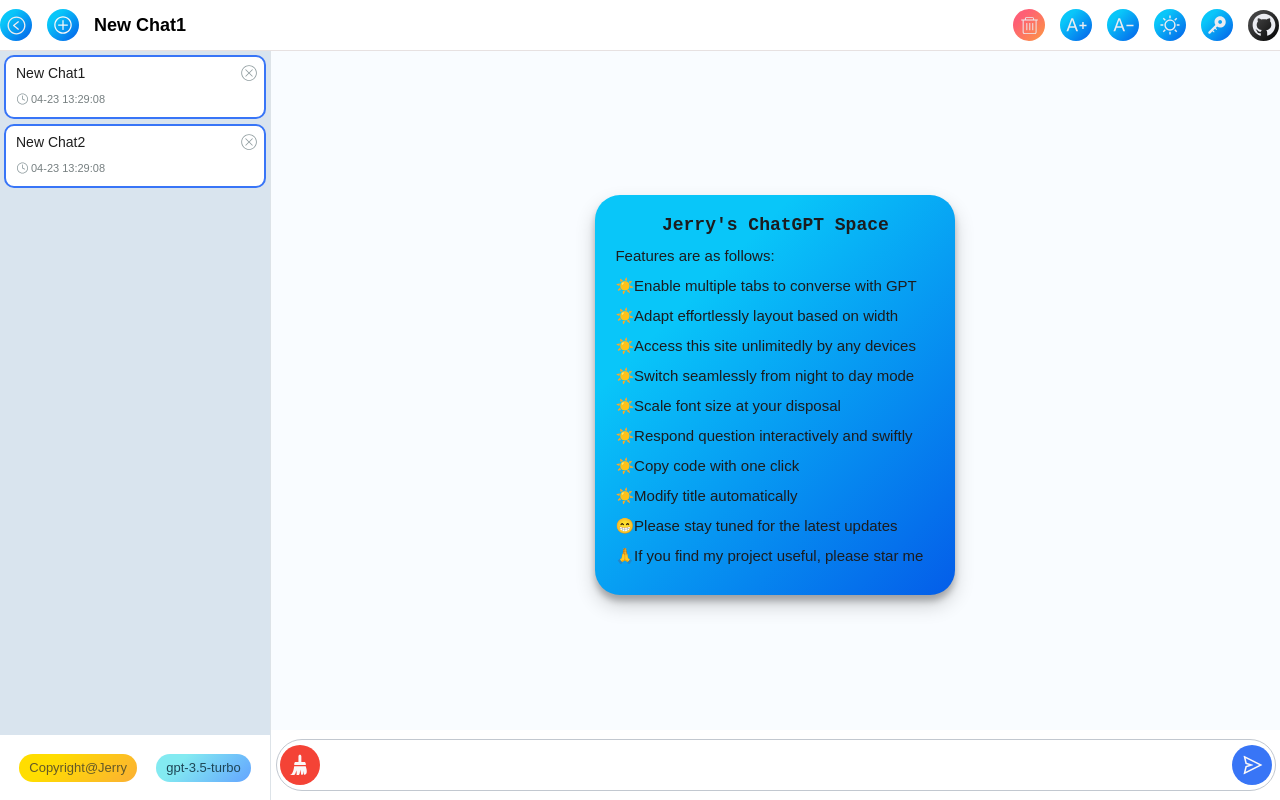
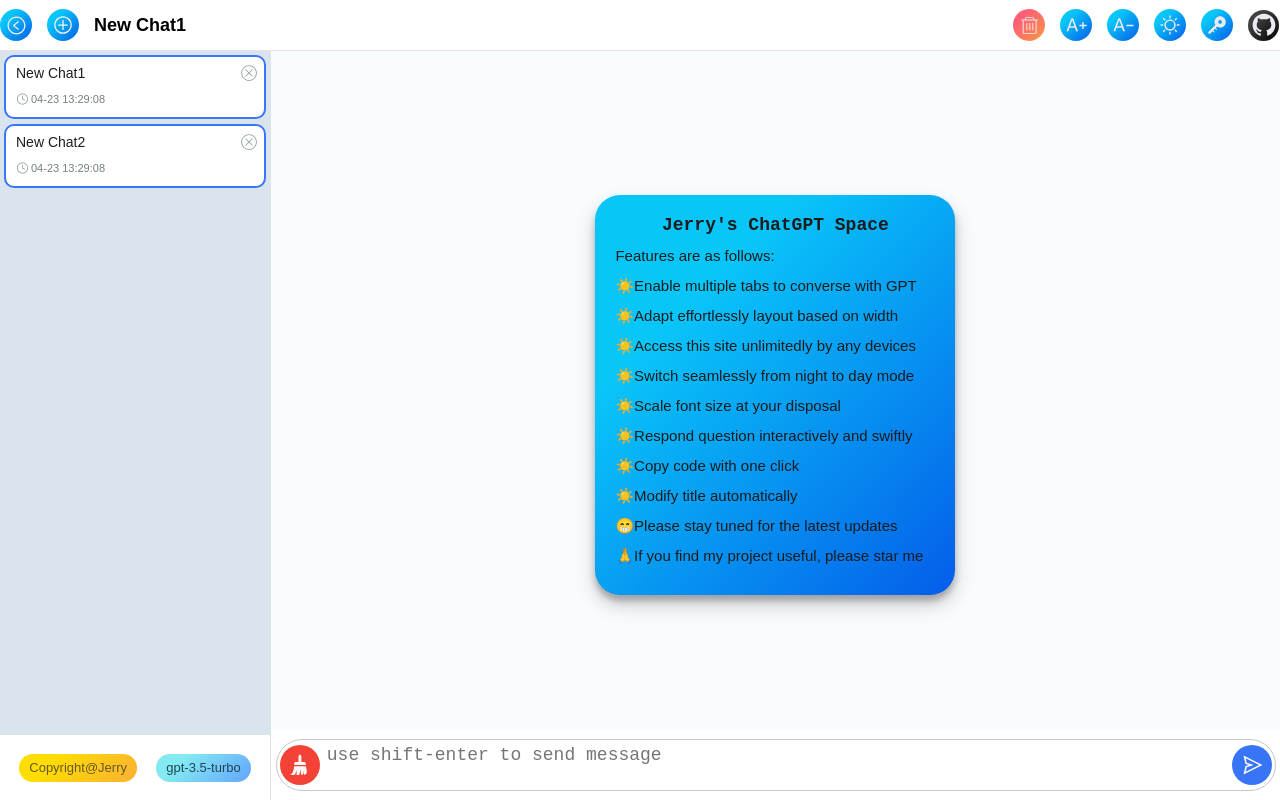
Before and after one commit to jerry0chou/chat-gpt-web, a React (Create React App) app: page / in a window 1280 px wide. Built offline with nearby package versions, Linux system fonts and the light colour scheme; what markdown-it-katex would draw is missing.

Commit message:
replace shortcut key for send

```diff
--- a/src/components/InputArea/InputArea.tsx
+++ b/src/components/InputArea/InputArea.tsx
@@ -24,8 +24,9 @@ export default function InputArea(p: InputAreaProps) {
     }
     const onKeyUp = useCallback((e: any) => {
         console.log('code', e.code)
-        if (e.code === 'ShiftLeft' || e.code === 'ShiftRight') {
-            if(inputString === '') return
+        // shift-enter
+        if(e.code === 'Enter' && e.shiftKey) {
+            console.log('====shift-enter')
             p.onSubmit(inputString)
             clearText()
             setTextAreaHeight(initHeight)
@@ -37,7 +38,7 @@ export default function InputArea(p: InputAreaProps) {
     return (
         <PositionInputArea foldMenu={foldMenu}>
             <InputContainer theme={theme} height={textAreaHeight}>
-                <TextArea theme={theme} height={textAreaHeight-30} value={inputString} onKeyUp={onKeyUp} onChange={onInputChange}/>
+                <TextArea placeholder={"use shift-enter to send message"} theme={theme} height={textAreaHeight-30} value={inputString} onKeyUp={onKeyUp} onChange={onInputChange}/>
                 <RoundButton direction={'right'} onClick={() => {
                     p.onSubmit(inputString)
                     clearText()
--- a/src/components/PlainTextDisplay/PlainTextDisplay.tsx
+++ b/src/components/PlainTextDisplay/PlainTextDisplay.tsx
@@ -8,7 +8,7 @@ interface PlainTextDisplayProps{
 export default function PlainTextDisplay(p: PlainTextDisplayProps){
     const {theme} = useAllStates()
     const color = theme === 'day' ?'#000000': '#ffffff'
-    return <p style={{fontSize: p.fontSize, color: color,lineHeight: 1.3, fontFamily: 'Helvetica, sans-serif'}}>
+    return <p style={{fontSize: p.fontSize, color: color,lineHeight: 1.4, fontFamily: 'sans-serif'}}>
         {parse(p.content.replace(/`(.*?)`/g, "<span style='font-size: 17px; border: none; background: #0cb9ff; color: #ffffff; padding: 3px; border-radius: 8px'>$1</span>"))}
     </p>
 }
```
